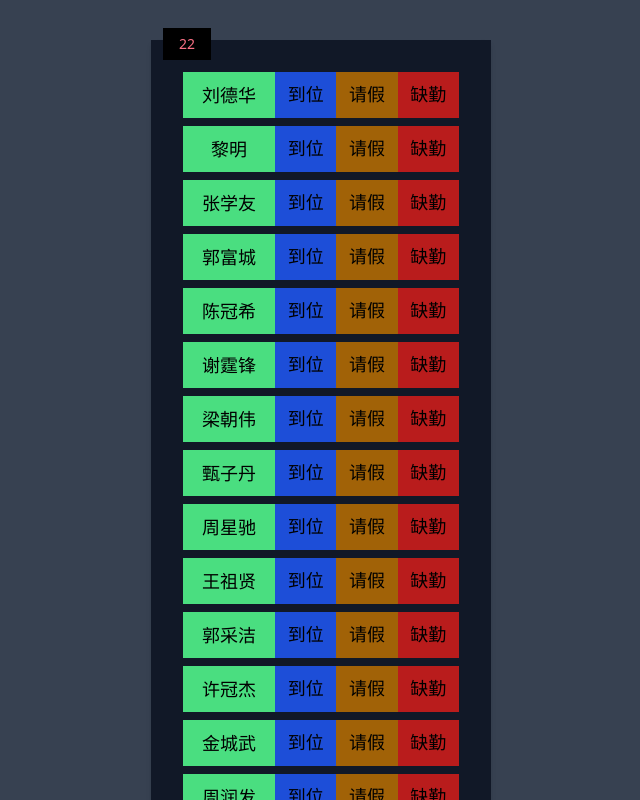
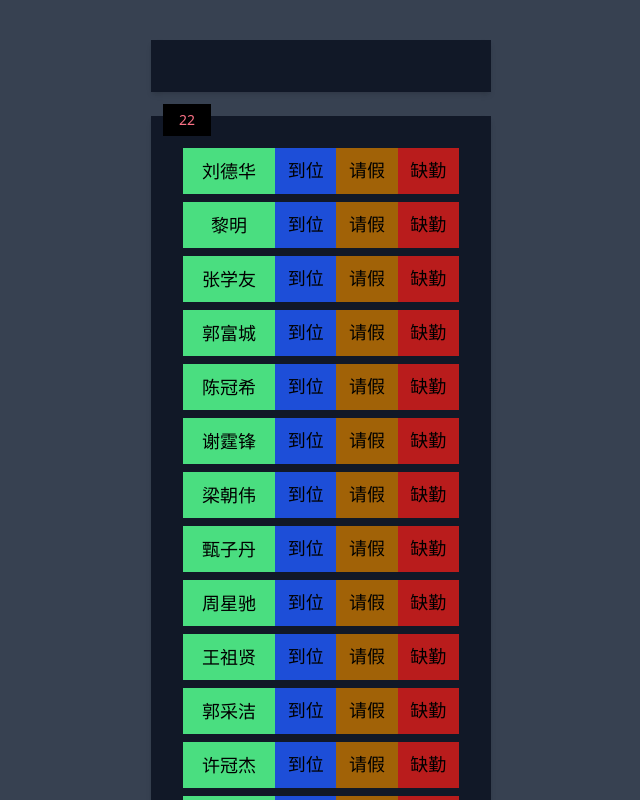
Before and after one commit to zhu-hong/roll-call-ts, a Vue app: page / in a window 1280 px wide. Shown: the top 800 px of the page, without its empty margins (319-959 px from the left). Built offline with nearby package versions, Linux system fonts and the light colour scheme.

Commit message:
search member

```diff
--- a/src/App.vue
+++ b/src/App.vue
@@ -21,6 +21,14 @@ const reset = () => {
 <template>
   <div id="TopTarget"></div>
   <main class="w-full min-w-md min-h-screen flex flex-col justify-start items-center py-10 children:(relative w-85 bg-gray-900 px-8 py-6 pt-8 shadow-md text-lg font-medium mb-6)">
+    <div class="!p-0">
+      <input v-model="mb.key" type="text"
+             class="w-full !p-3 !pr-10 !pl-5 bg-transparent text-white outline-none transition focus:(ring-2 ring-purple-600)">
+      <span class="absolute top-1/4 right-2 cursor-pointer transform scale-90 transition hover:(scale-110)"
+            v-show="mb.key.length"
+            @click="mb.resetKey()">❌</span>
+    </div>
+
     <div class="grid grid-cols-1 gap-2" v-show="mb.pandings.length">
       <div v-for="m of mb.pandings" :key="m.id"
            class="grid grid-cols-9 children:(py-2 text-center transition duration-300)">
--- a/src/store/index.ts
+++ b/src/store/index.ts
@@ -118,11 +118,12 @@ export const useMbStore = defineStore('mb', {
     ]
 
     return {
+      key: '',
       members,
     }
   },
   getters: {
-    pandings: (state): IMember[] => state.members.filter((m) => m.state === STATES.PENDING),
+    pandings: (state): IMember[] => state.members.filter((m) => m.state === STATES.PENDING && m.name.startsWith(state.key)),
     arrives: (state): IMember[] => state.members.filter((m) => m.state === STATES.AEEIVE),
     leaves: (state): IMember[] => state.members.filter((m) => m.state === STATES.LEAVE),
     absents: (state): IMember[] => state.members.filter((m) => m.state === STATES.ABSENT),
@@ -131,5 +132,8 @@ export const useMbStore = defineStore('mb', {
     setState(payload: { id: string, state: STATES }) {
       this.members.find((m) => m.id === payload.id)!.state = payload.state
     },
+    resetKey() {
+      this.key = ''
+    },
   },
 })
```
